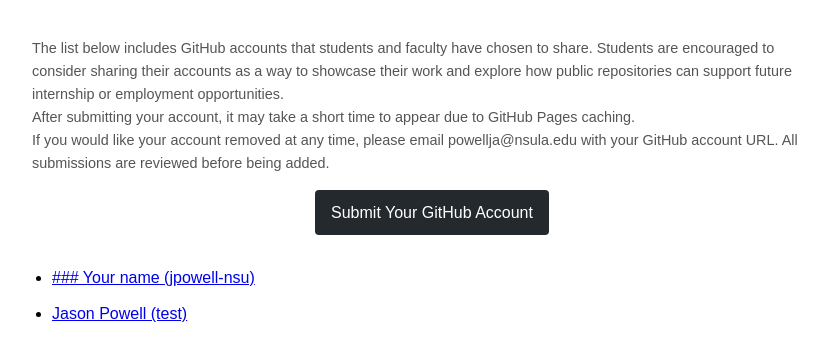
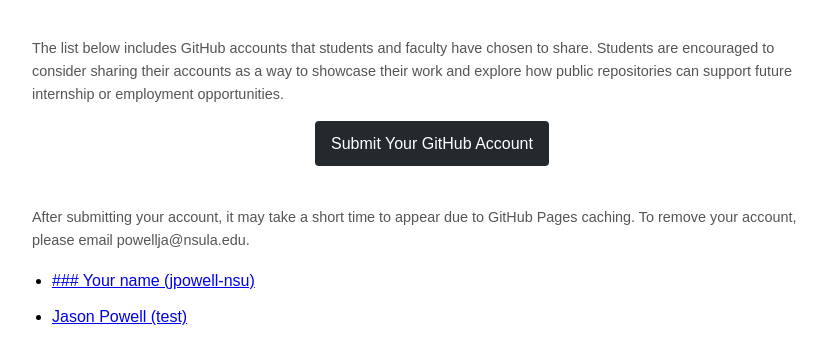
Before and after one commit to jpowell-nsu/student-repos, a plain HTML site: page index.html in a window 1280 px wide. Shown: the part 94-458 px from the top of the page, without its empty margins (208-1036 px from the left). Drawn offline with Linux system fonts and the light colour scheme.

Commit message:
Update index.html

```diff
--- a/index.html
+++ b/index.html
@@ -56,10 +56,6 @@
 <h1>CIS Student and Faculty GitHub Accounts</h1>
 <p class="note">
   The list below includes GitHub accounts that students and faculty have chosen to share. Students are encouraged to consider sharing their accounts as a way to showcase their work and explore how public repositories can support future internship or employment opportunities.
-  <br>
-  After submitting your account, it may take a short time to appear due to GitHub Pages caching.
-  <br>
-  If you would like your account removed at any time, please email powellja@nsula.edu with your GitHub account URL. All submissions are reviewed before being added.
 </p>
 
 <div class="actions">
@@ -67,6 +63,10 @@
     Submit Your GitHub Account
   </a>
 </div>
+
+<p class="note">
+  After submitting your account, it may take a short time to appear due to GitHub Pages caching. To remove your account, please email powellja@nsula.edu.
+</p>
 
 <ul id="accountList">
   <li>Loading accounts…</li>
```
